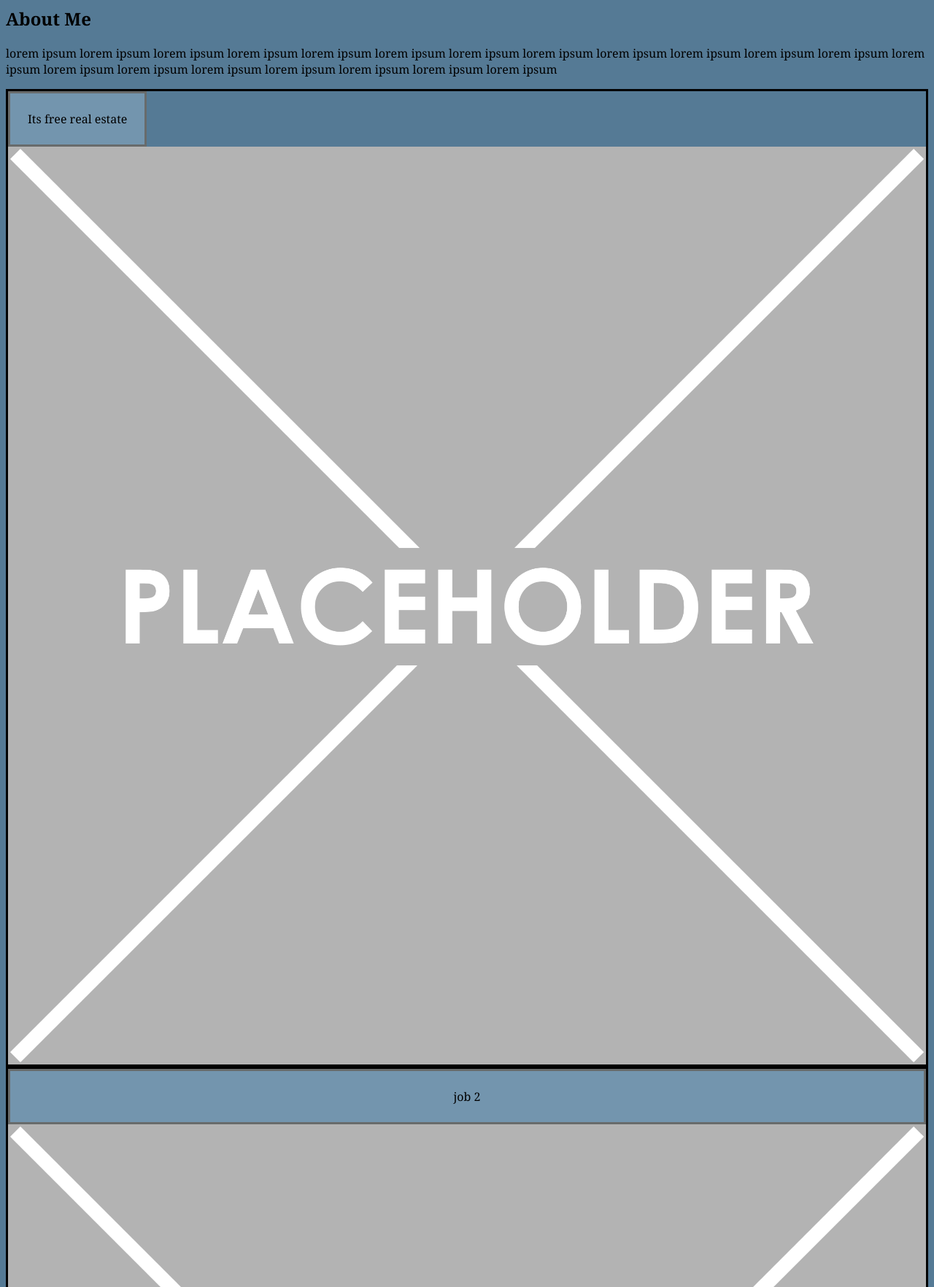
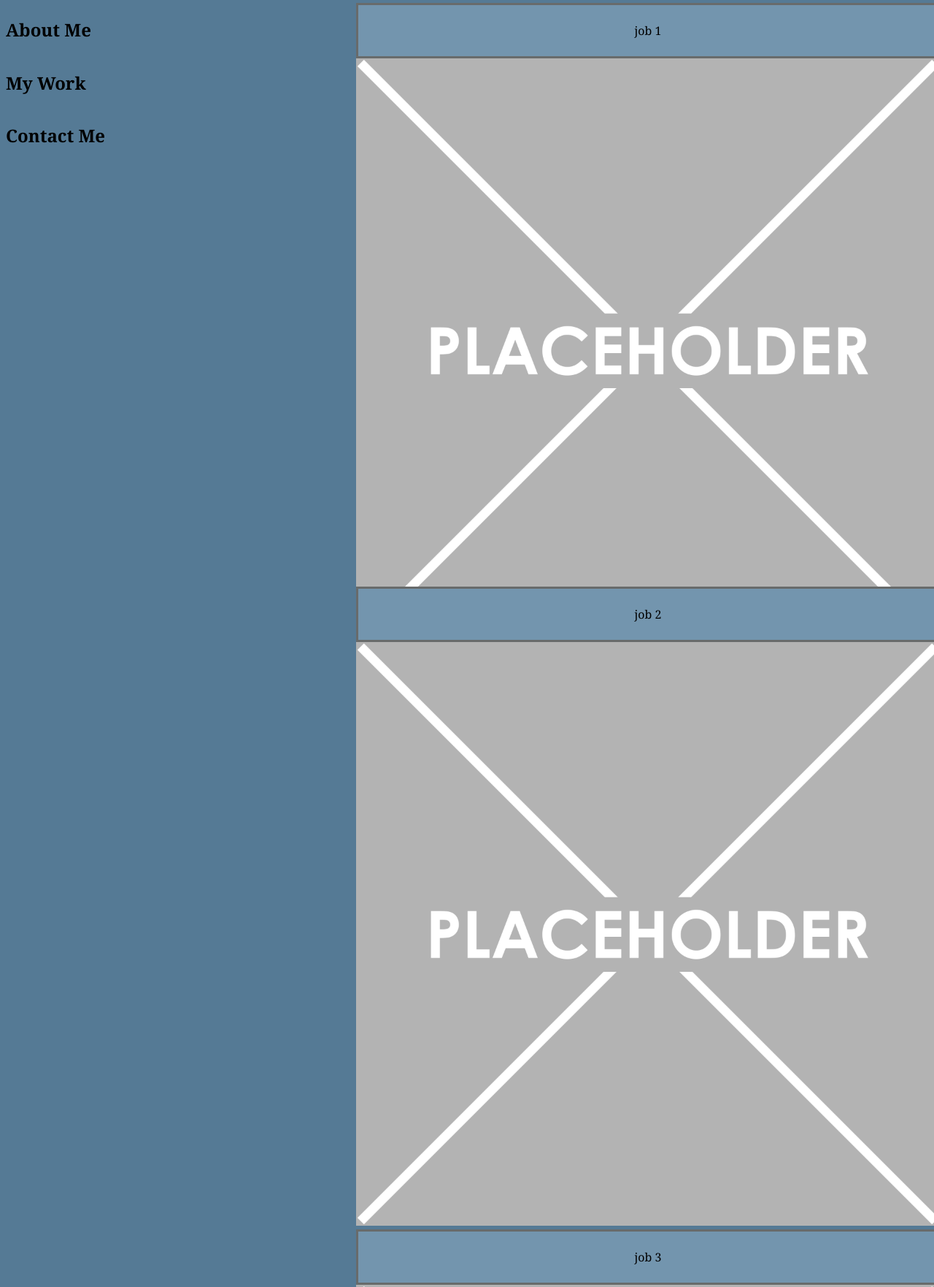
Before and after one commit to asierra619/asierra-portfolio, a plain HTML site: page index.html in a window 1280 px wide. Shown: the part 159-1923 px from the top of the page at 73% size. Drawn offline with Linux system fonts and the light colour scheme.

Commit message:
added screenshot of website and updated README

```diff
--- a/assets/style.css
+++ b/assets/style.css
@@ -15,15 +15,13 @@ header {
     background-color: var(--3rd);
     padding: 1.5rem;
     border: solid var(--2nd) 3px;
-
-
+    margin-bottom: 15px;
 }
 
 nav {
     background-color: var(3rd);
     display: inline-block;
     float: right;
-
 }
 
 nav a {
@@ -38,26 +36,60 @@ nav a:hover {
 
 body {
     background-color: var(--4th);
+}
+
+.main {
+    width: 100%;
+    height: 100vh;
+}
+
+img {
+    max-width: 100%;
+    max-height: 100vh;
+}
+
+.left-column {
+    float: left;
+    width: 30%;
+}
+
+aside {
+    display: flex;
+    flex-direction: column;
+    justify-content: left;
+}
+
+/* Change card header */
+article {
+    background-color: var(--3rd);
+    padding: 1.5rem;
+    border: solid var(--2nd) 3px;
+}
+
+.flex-container-1 {
+    display: flex;
+    flex-wrap: wrap;
+    max-width: 75dvw;
+    max-height: 100dvh;
+    float: right;
+    justify-content: end;
+    text-align: center;
+}
+
+.flex-container-2 {
+    display: flex;
+    flex-wrap: wrap;
+    max-width: 75dvw;
+    max-height: 100dvh;
+    float: right;
+    justify-content: end;
+    text-align: center;
+}
+
+.flex-container-big {
 
 }
 
-.big-card {
-    display: flex;
-    flex-wrap: wrap;
-    flex: 1 0 200px;
-    text-align: center;
-    border-style: solid;
+.flex-container-small {
+
 }
-
-.card {
-    display: flex;
-    flex-wrap: wrap;
-    flex: 1 0 200px;
-    text-align: center;
-    border-style: solid;
-}
-
-img {
-    max-height: 100%;
-    max-width: 100%;
-}
--- a/index.html
+++ b/index.html
@@ -7,7 +7,7 @@
     <link rel="stylesheet" href="./assets/style.css">
 </head>
 
-<body>
+<body class="main">
     <header>
         <h1>
             Alexander Sierra
@@ -20,48 +20,54 @@
         </nav>
     </header>
 
+    <aside class="left-column">
         <h2>
             About Me
         </h2>
-        <p>
-            lorem ipsum lorem ipsum lorem ipsum lorem ipsum lorem ipsum lorem ipsum lorem ipsum lorem ipsum lorem ipsum lorem ipsum lorem ipsum lorem ipsum lorem ipsum lorem ipsum lorem ipsum lorem ipsum lorem ipsum lorem ipsum lorem ipsum lorem ipsum
-        </p>
+        <h2>
+            My Work
+        </h2>
+        <h2>
+            Contact Me
+        </h2>
+    </aside>
 
-<!-- Big Card -->
-    <Section class="big-card">
-        <header>
-            Its free real estate
-        </header>
-        <img src="./assets/images/placeholder.jpg" alt="placeholder image">
-    </Section>
+<!-- Cards (5) -->
+    <container class="flex-container-1">
+        <div class="flex-container-big">
+            <article>
+                job 1
+            </article>
+            <img src="./assets/images/placeholder.jpg" alt="placeholder image">
+        </div>
+    </container>
 
-<!-- Small Cards (4) -->
-    <container class="card">
-        <div>
-            <header>
+    <section class="flex-container-2">
+        <div class="flex-container-small">
+            <article>
                 job 2
-            </header>
+            </article>
             <img src="./assets/images/placeholder.jpg" alt="placeholder image">
         </div>
 
-        <div>
-            <header>
+        <div class="flex-container-small">
+            <article>
                 job 3
-            </header>
+            </article>
             <img src="./assets/images/placeholder.jpg" alt="placeholder image">
         </div>
 
-        <div>
-            <header>
+        <div class="flex-container-small">
+            <article>
                 job 4
-            </header>
+            </article>
             <img src="./assets/images/placeholder.jpg" alt="placeholder image">
         </div>
 
-        <div>
-            <header>
+        <div class="flex-container-small">
+            <article>
                 job 5
-            </header>
+            </article>
             <img src="./assets/images/placeholder.jpg" alt="placeholder image">
         </div>
     </container>
```
Also changed, not shown: assets/images/portfolioscreenshot.png (added), 4 other files.
